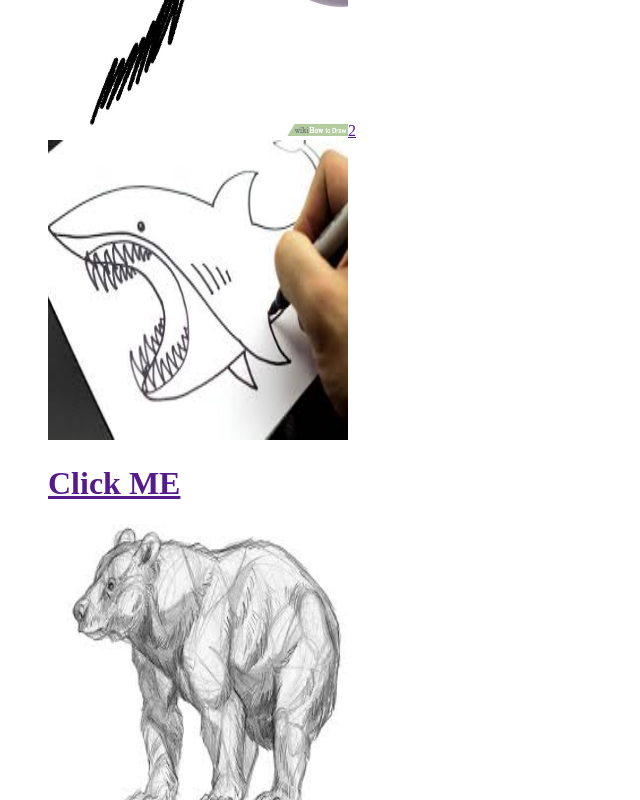
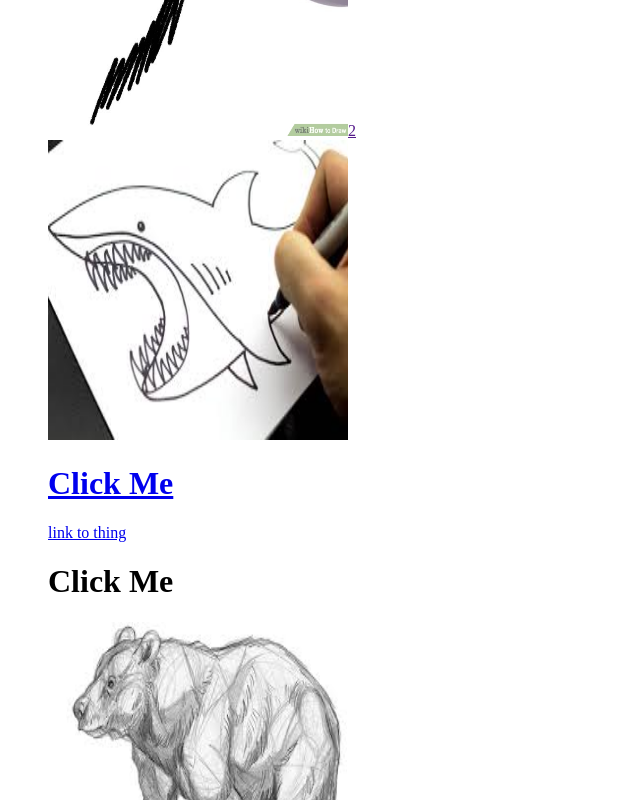
Before and after one commit to zackn9ne/homework1-1, a plain HTML site: page 7/index.html in a window 1280 px wide. Shown: the part 502-1302 px from the top of the page, without its empty margins (0-640 px from the left). Drawn offline with Linux system fonts and the light colour scheme.

Commit message:
Update index.html

```diff
--- a/7/index.html
+++ b/7/index.html
@@ -14,7 +14,11 @@
 	<ul>
 		<li><a href=""><img src="images/11.jpeg" alt="" height="300" width="300">1</a></li>
 		<li><a href=""><img src="images/12.jpg" alt="" height="300" width="300" >2</a></li>
-		<li><a href=""><img src="images/14.jpeg" alt="" height="300" width="300" ><h1>Click ME</h1></a></li>
+		<!-- this is too polluted, IRL you would have it more like the following line -->
+		<li><img src="images/14.jpeg" alt="" height="300" width="300" ><h1><a href="#">Click Me</a></h1></li>
+		<!-- but in real, real life you would do some variation of this most likely (below via CSS) -->
+		<li><a style="background: url(images/14.jpeg) no-repeat cover; width: 300px; height: 300px; cursor: pointer; text-offset: -9999em; overflow:hidden;" href="#">link to thing</a><h1>Click Me</h1></li>
+
 		<li><a href=""><img src="images/15.jpeg" alt="" height="300" width="300" >4</a></li>
 		<li><a href=""><img src="images/16.jpg" alt="" height="300" width="300" >5</a></li>
 		<li><a href=""><img src="images/17.jpg" alt="" height="300" width="300" >6</a></li>
```
